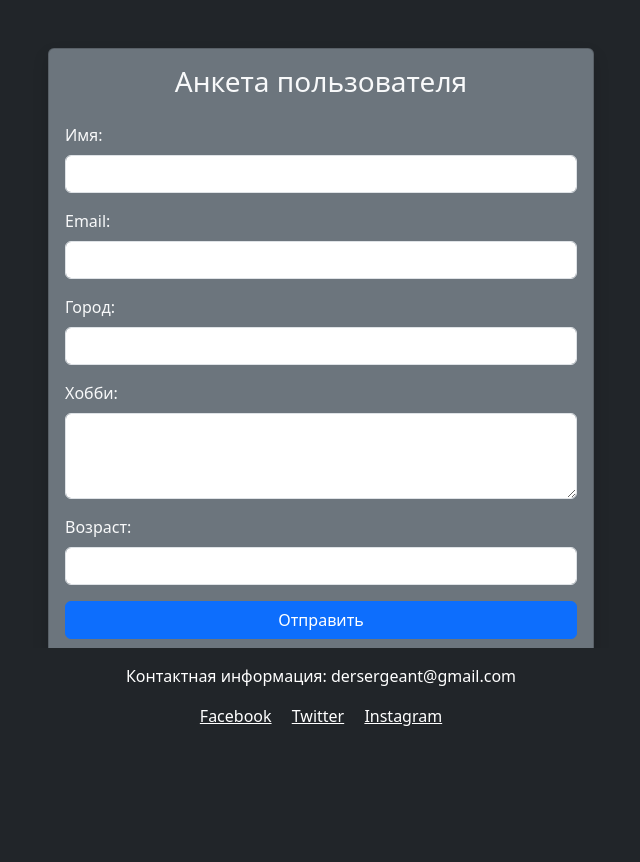
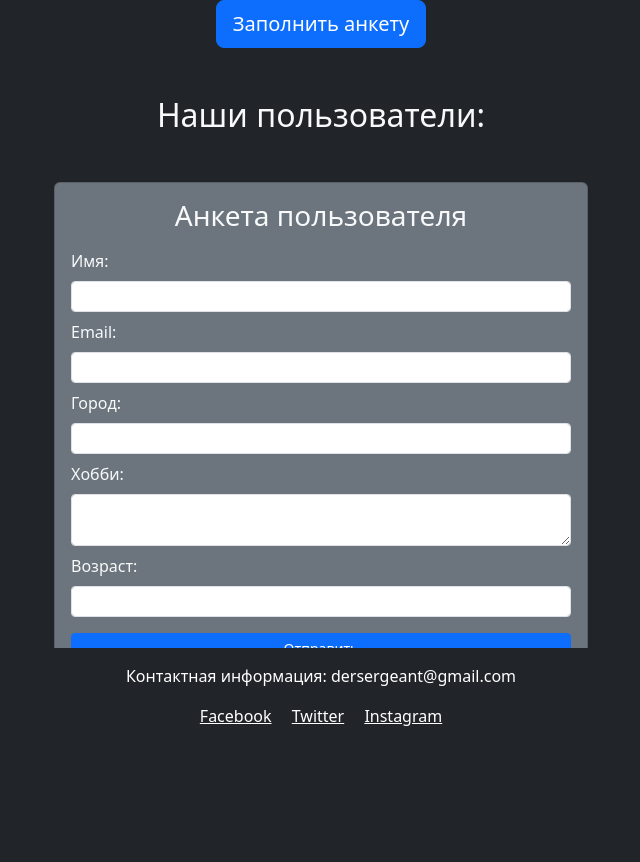
Before and after one commit to SergeantMal/flask_lesson, a Flask app: template app/templates/form.html in a window 1280 px wide. Shown: the part 56-918 px from the top of the page, without its empty margins (319-959 px from the left). After the commit the page ends 782 px from the top, so only its background shows below. Run offline with Flask 3, Linux system fonts and the light colour scheme; the template is opened without the code that fills it, so the values that code supplies are empty; parts of the project's set-up code (start-up, migrations or seed data) failed here and were passed over.

Commit message:
Update form.html

```diff
--- a/app/templates/form.html
+++ b/app/templates/form.html
@@ -6,51 +6,9 @@
 
 {% block content %}
 
-<div class="row justify-content-center mt-5 mb-4">
-    <div class="col-md-8 col-lg-6">
-        <div class="card bg-secondary text-light shadow">
-            <div class="card-body">
-                <h3 class="card-title text-center mb-4">Анкета пользователя</h3>
-
-                <!-- Вывод сообщений об ошибке или успехе -->
-                {% with messages = get_flashed_messages(with_categories=true) %}
-                    {% if messages %}
-                        <div class="alert alert-info">
-                            {% for category, message in messages %}
-                                <p class="mb-0">{{ message }}</p>
-                            {% endfor %}
-                        </div>
-                    {% endif %}
-                {% endwith %}
-
-                <form method="post">
-                    <div class="mb-3">
-                        <label for="name" class="form-label">Имя:</label>
-                        <input type="text" class="form-control" id="name" name="name" value="{{ user_data['name'] }}" required>
-                    </div>
-                    <div class="mb-3">
-                        <label for="email" class="form-label">Email:</label>
-                        <input type="email" class="form-control" id="email" name="email" value="{{ user_data['email'] }}" required>
-                    </div>
-                    <div class="mb-3">
-                        <label for="city" class="form-label">Город:</label>
-                        <input type="text" class="form-control" id="city" name="city" value="{{ user_data['city'] }}" required>
-                    </div>
-                    <div class="mb-3">
-                        <label for="hobby" class="form-label">Хобби:</label>
-                        <textarea class="form-control" id="hobby" name="hobby" rows="3" required>{{ user_data['hobby'] }}</textarea>
-                    </div>
-                    <div class="mb-3">
-                        <label for="age" class="form-label">Возраст:</label>
-                        <input type="number" class="form-control" id="age" name="age" value="{{ user_data['age'] }}" min="1" max="100" required>
-                    </div>
-                    <div class="d-grid">
-                        <button type="submit" class="btn btn-primary">Отправить</button>
-                    </div>
-                </form>
-            </div>
-        </div>
-    </div>
+<!-- Кнопка с якорной ссылкой на анкету -->
+<div class="text-center mb-4">
+    <a href="#user-form" class="btn btn-primary btn-lg">Заполнить анкету</a>
 </div>
 
 <!-- Секция карточек пользователей -->
@@ -73,4 +31,54 @@
     </div>
 </div>
 
+<!-- Форма анкеты -->
+<div id="user-form" class="container mt-5">
+    <div class="row justify-content-center mt-3 mb-3">
+        <div class="col-md-8 col-lg-6">
+            <div class="card bg-secondary text-light shadow-sm">
+                <div class="card-body">
+                    <h3 class="card-title text-center mb-3">Анкета пользователя</h3>
+
+                    <!-- Вывод сообщений об ошибке или успехе -->
+                    {% with messages = get_flashed_messages(with_categories=true) %}
+                        {% if messages %}
+                            <div class="alert alert-info mb-3">
+                                {% for category, message in messages %}
+                                    <p class="mb-0">{{ message }}</p>
+                                {% endfor %}
+                            </div>
+                        {% endif %}
+                    {% endwith %}
+
+                    <form method="post">
+                        <div class="mb-2">
+                            <label for="name" class="form-label">Имя:</label>
+                            <input type="text" class="form-control form-control-sm" id="name" name="name" value="{{ user_data['name'] }}" required>
+                        </div>
+                        <div class="mb-2">
+                            <label for="email" class="form-label">Email:</label>
+                            <input type="email" class="form-control form-control-sm" id="email" name="email" value="{{ user_data['email'] }}" required>
+                        </div>
+                        <div class="mb-2">
+                            <label for="city" class="form-label">Город:</label>
+                            <input type="text" class="form-control form-control-sm" id="city" name="city" value="{{ user_data['city'] }}" required>
+                        </div>
+                        <div class="mb-2">
+                            <label for="hobby" class="form-label">Хобби:</label>
+                            <textarea class="form-control form-control-sm" id="hobby" name="hobby" rows="2" required>{{ user_data['hobby'] }}</textarea>
+                        </div>
+                        <div class="mb-2">
+                            <label for="age" class="form-label">Возраст:</label>
+                            <input type="number" class="form-control form-control-sm" id="age" name="age" value="{{ user_data['age'] }}" min="1" max="100" required>
+                        </div>
+                        <div class="d-grid mt-3">
+                            <button type="submit" class="btn btn-primary btn-sm">Отправить</button>
+                        </div>
+                    </form>
+                </div>
+            </div>
+        </div>
+    </div>
+</div>
+
 {% endblock %}
```
